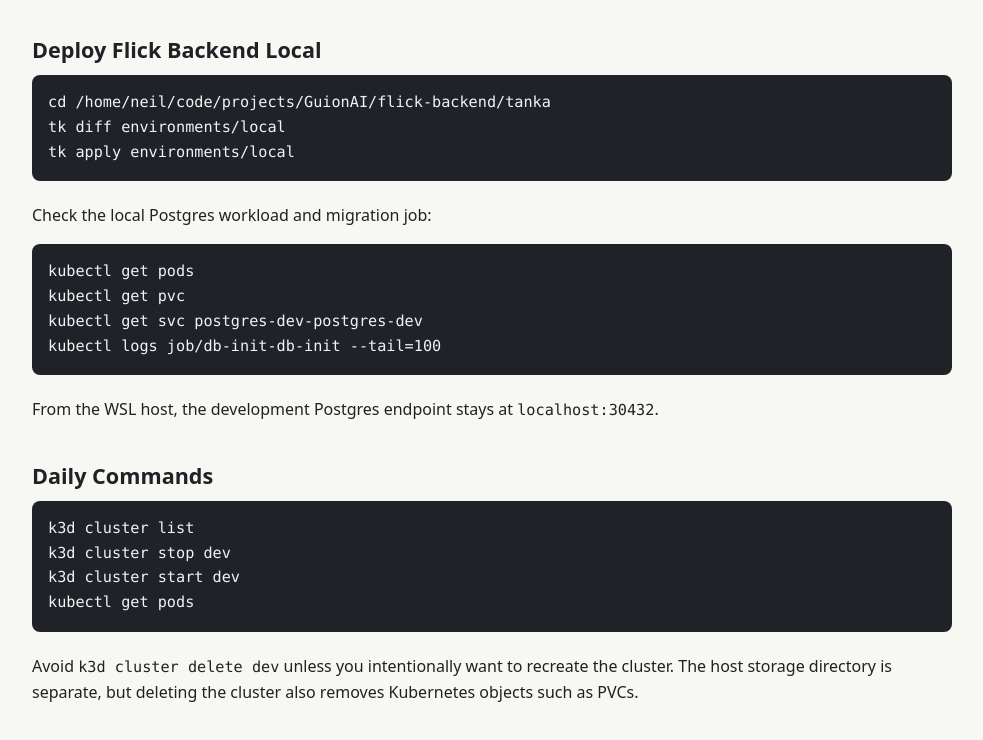
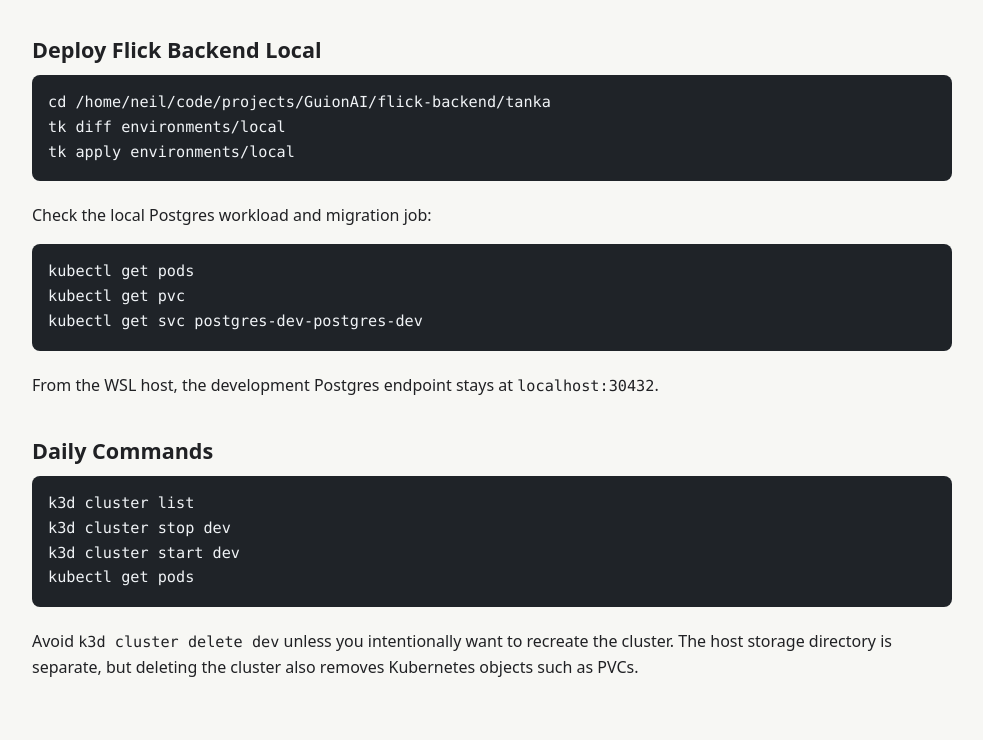
Before and after one commit to tta-lab/kosmos, a plain HTML site: page docs/k3d-dev-cluster.html in a window 1280 px wide. Shown: the part 1451-2191 px from the top of the page, without its empty margins (148-1131 px from the left). Drawn offline with Linux system fonts and the light colour scheme.

```diff
--- a/docs/k3d-dev-cluster.html
+++ b/docs/k3d-dev-cluster.html
@@ -186,7 +186,6 @@
         <pre><code>kubectl get pods
 kubectl get pvc
 kubectl get svc postgres-dev-postgres-dev
-kubectl logs job/db-init-db-init --tail=100
 </code></pre>
         <p>
           From the WSL host, the development Postgres endpoint stays at
```
Also changed, not shown: 5 other files.
